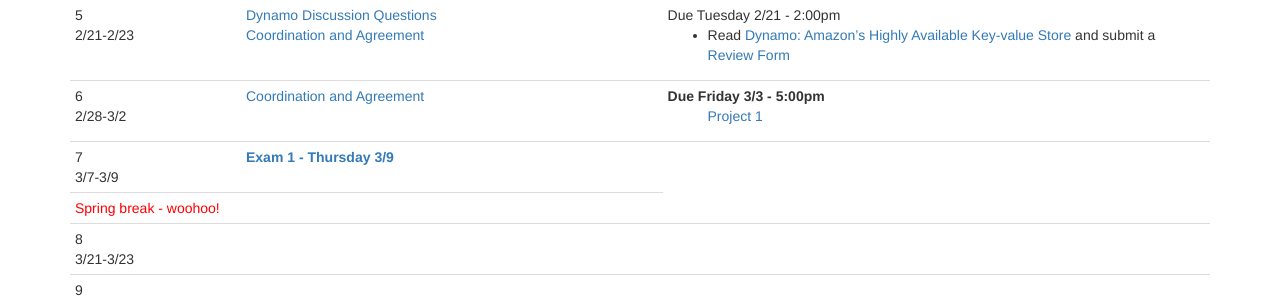
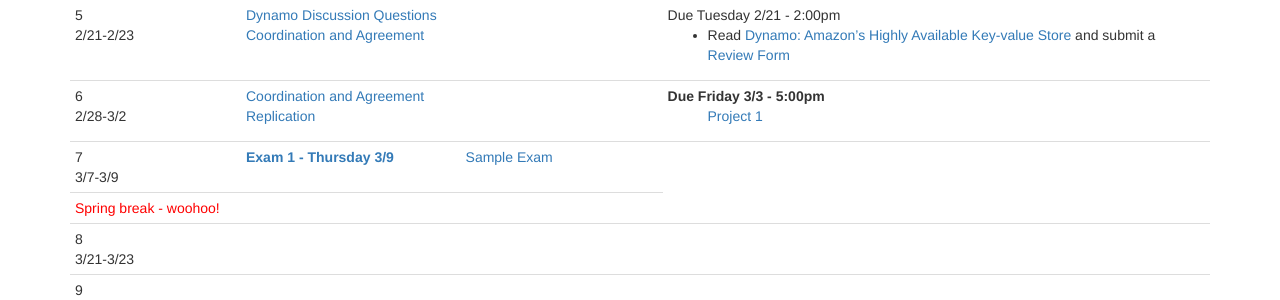
Before and after one commit to CS682-S17/cs682-s17.github.io, a Jekyll site: the page built from schedule.html, in a window 1280 px wide and 1327 px high. Shown: the part 605-905 px from the top of the window. Built offline with Jekyll 4.4.1, drawn with Linux system fonts in a browser that asks for light colours.

Commit message:
add exam and replication notes

```diff
--- a/schedule.html
+++ b/schedule.html
@@ -106,6 +106,7 @@ title: Schedule
 			<td>6<br/>2/28-3/2</td>
 			<td>
 				<a href="https://docs.google.com/presentation/d/1WCHOTRYZoOgM8O7BsUTQJu2Rntug4h2pbC0K6xWq_8A/edit?usp=sharing">Coordination and Agreement</a><br/>
+				<a href="https://docs.google.com/presentation/d/1Dt7UEcq0_sz484KQX6j_1lJnQiN8CqFPmvj344FtK4Y/edit?usp=sharing">Replication</a><br/>
 			</td>
 			<td>
 			</td>
@@ -118,7 +119,11 @@ title: Schedule
 		</tr>
 		<tr>
 			<td>7<br/>3/7-3/9</td>
-			<td colspan="3"><strong><span class="text-primary">Exam 1 - Thursday 3/9</span></strong></td>
+			<td><strong><span class="text-primary">Exam 1 - Thursday 3/9</strong></td>
+			<td>
+				<a href="https://github.com/CS682-S17/notes/blob/master/exam1sample.pdf">Sample Exam</a>
+			</td>
+			<td></td>
 		</tr>
 		<tr><td colspan="3"><font color=red>Spring break - woohoo!</font></td></tr>
 		<tr>
```
